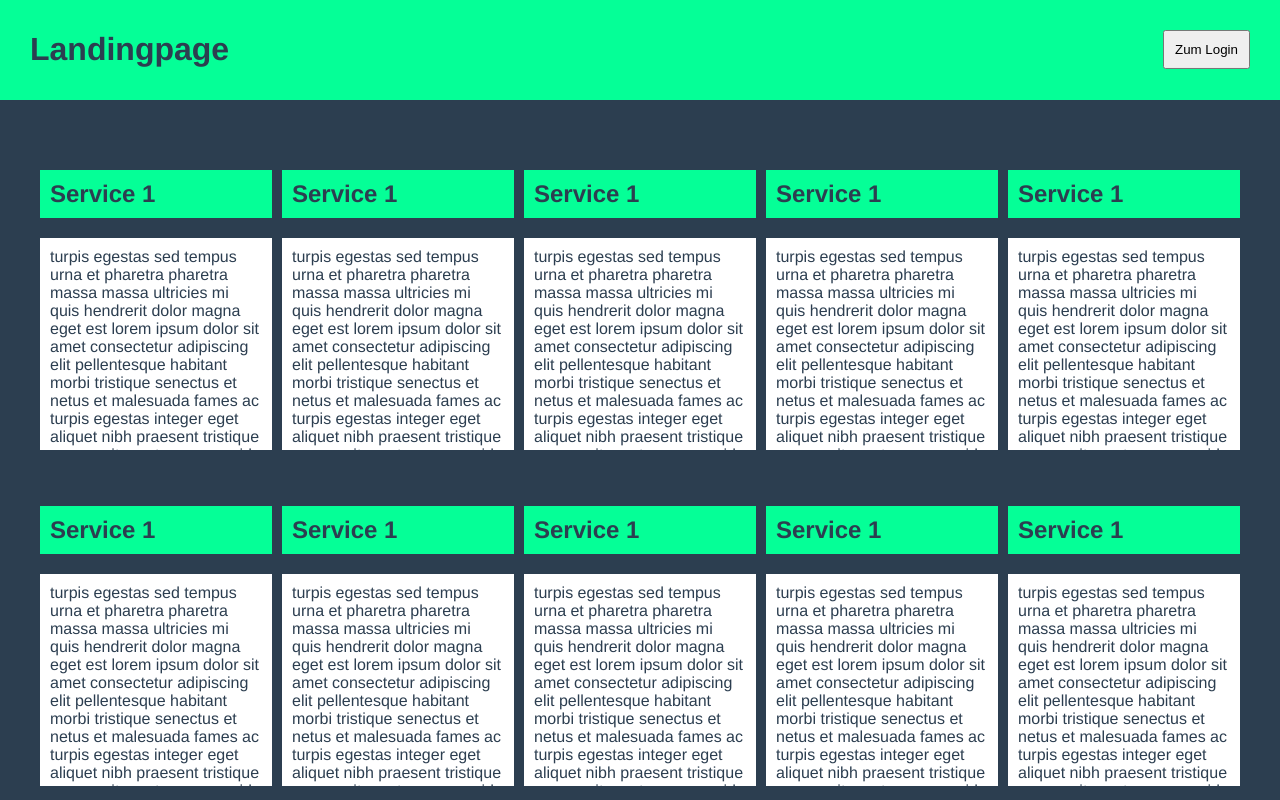
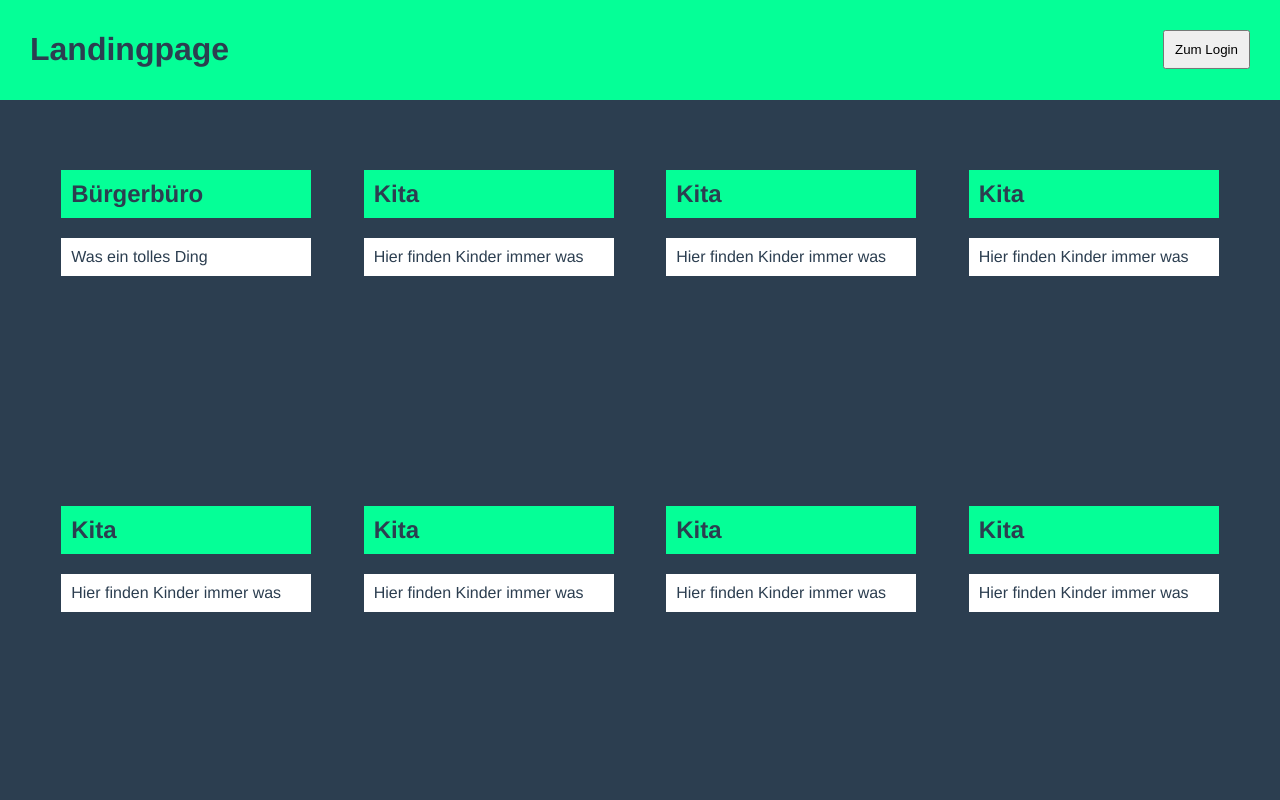
Before and after one commit to MerlinChiodo/SC_Microservice10, a Vue app in the folder frontend/: page / in a window 1280 px wide. Shown: the top 800 px of the page. Built offline with nearby package versions, Linux system fonts and the light colour scheme.

Commit message:
goes through the services dynamically

```diff
--- a/frontend/src/App.vue
+++ b/frontend/src/App.vue
@@ -8,22 +8,92 @@
     </div>
   </header>
   <div>
-    <ul class="container space-around">
-      <service-component />
-      <service-component />
-      <service-component />
-      <service-component />
-      <service-component />
-    </ul>
-    <ul class="container space-around">
-      <service-component />
-      <service-component />
-      <service-component />
-      <service-component />
-      <service-component />
+    <ul class="container space-around"
+        v-for="index in getColNumber()"
+        :key="index"
+    >
+      <service-component
+        v-for="service in getRowNumbers(index)"
+        :key="(index - 1) * getColWidth() + (service - 1)"
+        :service="services[(service - 1) + getColWidth() * (index - 1)]"
+      />
     </ul>
   </div>
 </template>
+
+<script>
+import ServiceComponent from '@/components/service'
+
+export default {
+  components: { ServiceComponent },
+  data () {
+    return {
+      services: [],
+      windowWidth: window.innerWidth
+    }
+  },
+  methods: {
+    getColNumber () {
+      const colWidth = this.getColWidth()
+      const num = (this.services.length / colWidth) + 1
+      return parseInt(num.toString())
+    },
+    getRowNumbers (colNumber) {
+      const colWidth = this.getColWidth()
+      const serviceAmount = this.services.length
+      const doneServices = (colNumber - 1) * colWidth
+      const rest = serviceAmount - doneServices
+      return (rest > colWidth ? colWidth : rest)
+    },
+    getColWidth () {
+      return Math.floor(this.windowWidth / 300)
+    }
+  },
+  async mounted () {
+    window.onresize = () => {
+      this.windowWidth = window.innerWidth
+    }
+    this.services = [
+      {
+        service_name: 'Bürgerbüro',
+        about_us: 'Was ein tolles Ding'
+      },
+      {
+        service_name: 'Kita',
+        about_us: 'Hier finden Kinder immer was'
+      },
+      {
+        service_name: 'Kita',
+        about_us: 'Hier finden Kinder immer was'
+      },
+      {
+        service_name: 'Kita',
+        about_us: 'Hier finden Kinder immer was'
+      },
+      {
+        service_name: 'Kita',
+        about_us: 'Hier finden Kinder immer was'
+      },
+      {
+        service_name: 'Kita',
+        about_us: 'Hier finden Kinder immer was'
+      },
+      {
+        service_name: 'Kita',
+        about_us: 'Hier finden Kinder immer was'
+      },
+      {
+        service_name: 'Kita',
+        about_us: 'Hier finden Kinder immer was'
+      },
+      {
+        service_name: 'Bürgerbüro',
+        about_us: 'Was ein tolles Ding'
+      }
+    ]
+  }
+}
+</script>
 
 <style lang="scss">
 #app {
@@ -72,10 +142,3 @@ body {
 }
 
 </style>
-<script>
-import ServiceComponent from '@/components/service'
-
-export default {
-  components: { ServiceComponent }
-}
-</script>
--- a/frontend/src/components/service.vue
+++ b/frontend/src/components/service.vue
@@ -1,8 +1,8 @@
 <template>
   <div class="flex-item">
-    <h2 class="title">Service 1</h2>
+    <h2 class="title">{{getServiceName(service)}}</h2>
     <p class="description">
-      turpis egestas sed tempus urna et pharetra pharetra massa massa ultricies mi quis hendrerit dolor magna eget est lorem ipsum dolor sit amet consectetur adipiscing elit pellentesque habitant morbi tristique senectus et netus et malesuada fames ac turpis egestas integer eget aliquet nibh praesent tristique magna sit amet purus gravida quis blandit turpis cursus in hac habitasse platea dictumst quisque sagittis purus sit amet volutpat consequat mauris nunc congue nisi vitae suscipit tellus mauris a diam maecenas sed enim ut sem viverra aliquet eget sit amet tellus cras adipiscing enim eu turpis egestas pretium aenean pharetra magna ac placerat vestibulum lectus mauris ultrices eros in cursus turpis massa tincidunt dui ut ornare lectus sit amet est placerat in egestas erat imperdiet sed euismod nisi porta lorem mollis aliquam ut porttitor leo a diam sollicitudin tempor id eu nisl nunc mi ipsum faucibus vitae aliquet nec ullamcorper sit amet risus nullam eget felis eget nunc lobortis mattis aliquam faucibus purus in massa tempor nec feugiat nisl pretium fusce id velit ut tortor pretium viverra suspendisse potenti nullam ac tortor vitae purus faucibus ornare suspendisse sed nisi lacus sed viverra tellus in hac habitasse platea dictumst vestibulum rhoncus est pellentesque elit ullamcorper
+      {{getServiceDescription(service)}}
     </p>
   </div>
 
@@ -10,7 +10,28 @@
 
 <script>
 export default {
-  name: 'service-component'
+  name: 'service-component',
+  props: ['service'],
+  methods: {
+    getServiceName (service) {
+      if (service == null) {
+        return ''
+      }
+      if (service.service_name == null) {
+        return ''
+      }
+      return service.service_name
+    },
+    getServiceDescription (service) {
+      if (service == null) {
+        return ''
+      }
+      if (service.about_us == null) {
+        return ''
+      }
+      return service.about_us
+    }
+  }
 }
 </script>
 
@@ -32,7 +53,7 @@ export default {
   width: 250px;
   /*background-color: #05ff97;*/
   margin: 0 10px 20px 0;
-  overflow: scroll;
+  overflow: hidden;
 }
 
 </style>
--- a/frontend/src/main.js
+++ b/frontend/src/main.js
@@ -1,4 +1,6 @@
 import { createApp } from 'vue'
 import App from './App.vue'
 
-createApp(App).mount('#app')
+const app = createApp(App)
+
+app.mount('#app')
```
Also changed, not shown: frontend/package.json (+2 -6 lines), 1 other file (tests, documents, lock files or other folders).
